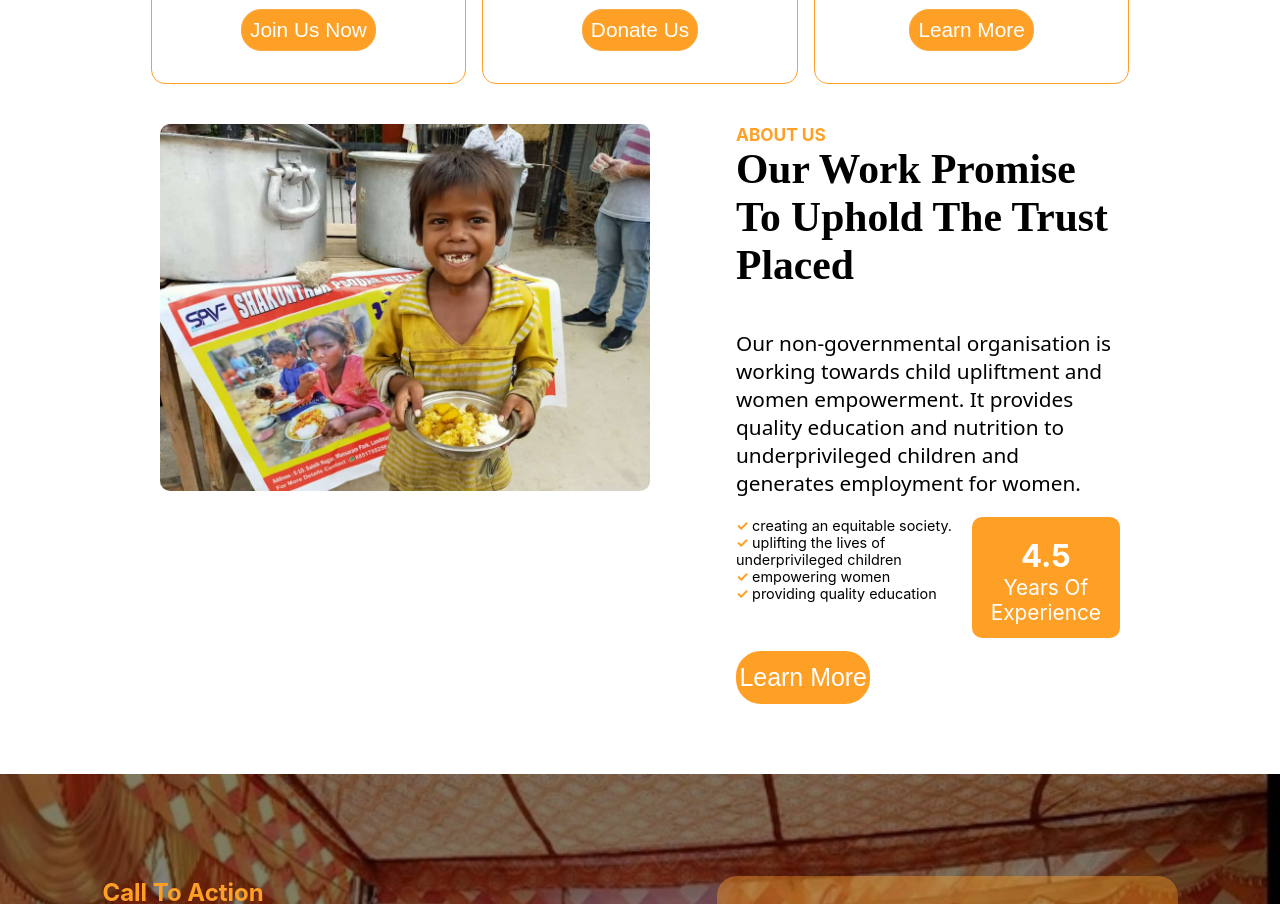
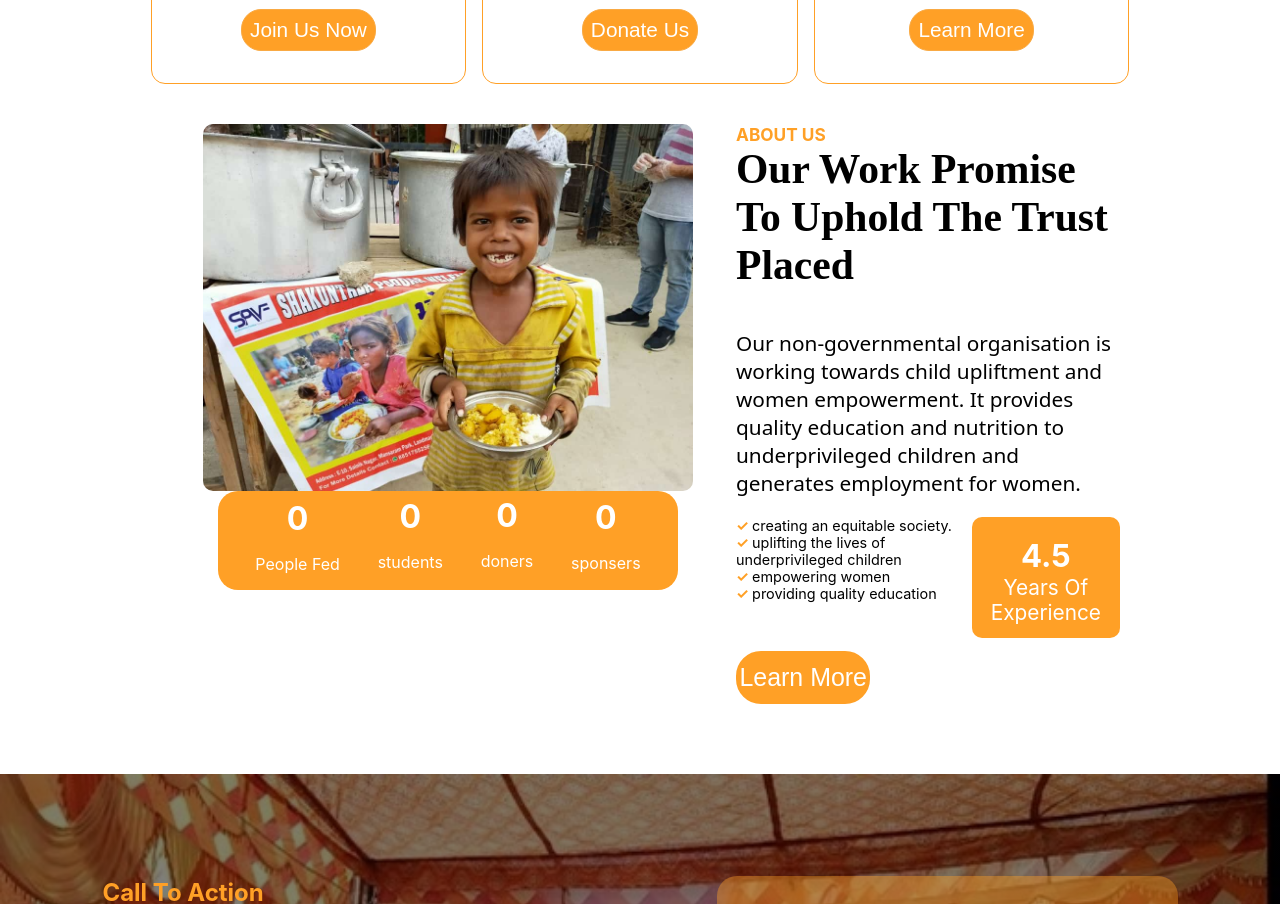
Before and after one commit to junejapurav/SPWF, a React (Create React App) app: page / in a window 1280 px wide. Shown: the part 620-1524 px from the top of the page. Built offline with nearby package versions, Linux system fonts and the light colour scheme.

Commit message:
counter added

```diff
--- a/src/components/Counter.css
+++ b/src/components/Counter.css
@@ -5,8 +5,28 @@
     margin-bottom: 70px;
 }
 .bannerLeft{
+    display: flex;
+    flex-direction: column;
     width: 45%;
     align-items: center;
+}
+.counter{
+    display: flex;
+    flex-direction: row;
+    border-radius: 20px;
+    background-color: #ffa026;
+    color: white;
+    width: 80%;
+    justify-content: space-evenly;
+}
+.countercolomn{
+    display: flex;
+    text-align: center;
+    flex-direction: column;
+}
+.countercolomn h1{
+    margin: 10% 0 0 0;
+    color: white;
 }
 .bannerLeft img{
     width: 85%;
--- a/src/components/counter.js
+++ b/src/components/counter.js
@@ -1,11 +1,27 @@
 import counterPhoto from '../img/Picture2.jpg';
 import './Counter.css';
 const Counter= ()=>{
+  // const counters = document.querySelectorAll('.countercolomn h1');
+  // const values = [101,10,90,5];
+  // counters[1].addEventListener('seeked',hell);
+  // function hell(){
+  //   for(let i=0;i<4;i++){
+  //     for(let b = 1;b<values[i];b++){
+  //       counters[i].innerHTML = b;
+  //     }
+  //   }
+  // }
 
     return (
         <div className="counterBanner">
     <div className="bannerLeft">
       <img src={counterPhoto} alt=""/>
+      <div className='counter'>
+        <div className='countercolomn'><h1>0</h1><p>People Fed</p></div>
+        <div className='countercolomn'><h1>0</h1><p>students</p></div>
+        <div className='countercolomn'><h1>0</h1><p>doners</p></div>
+        <div className='countercolomn'><h1>0</h1><p>sponsers</p></div>
+      </div>
     </div>
     <div className="bannerRight">
       <h5>About Us</h5>
```
